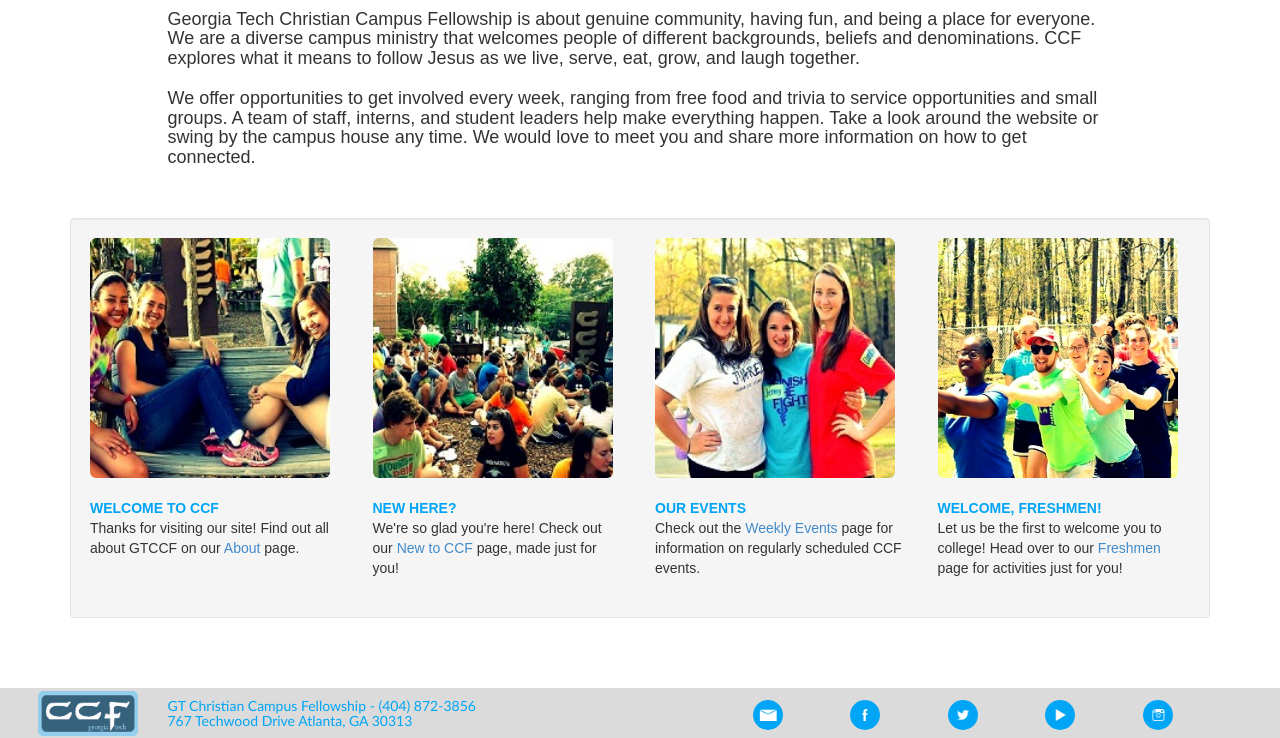
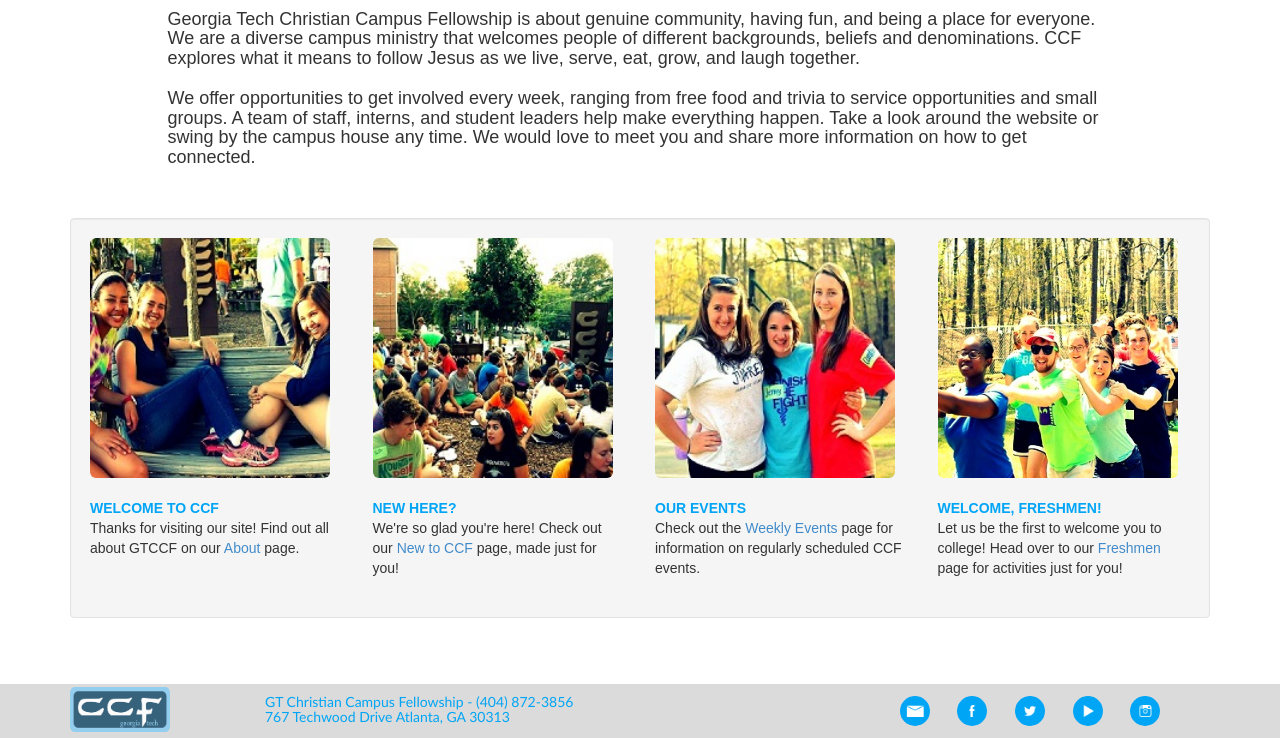
Before and after one commit to gtccf/gtccf.github.io, a Jekyll site: the page built from index.html, in a window 1280 px wide and 1208 px high. Shown: the part 470-1208 px from the top of the window. Built offline with Jekyll 4.4.1, drawn with Linux system fonts in a browser that asks for light colours; nearby versions of some CDN libraries.

Commit message:
Some mobile fixes

```diff
--- a/_includes/footer.html
+++ b/_includes/footer.html
@@ -1,13 +1,15 @@
 <div id="footer">
   <div class="container">
     <div class="row">
-      <div class="col-md-1"><img src="{{ site.baseurl }}/photos/logo.png" height="45" width="100" vspace="3" img align="right"></div>
-      <div class="col-md-6" padding-left="10"><h5>  GT Christian Campus Fellowship - (404) 872-3856<br />  767 Techwood Drive Atlanta, GA 30313</h5></div>
-      <div class="col-md-1"><a target="_blank" href="mailto:hello@gtccf.org"><img src="{{ site.baseurl }}/photos/icons/mail.png" height="30" width="30" vspace="12" class="img-circle"></a></div>
-      <div class="col-md-1"><a target="_blank" href="https://www.facebook.com/gtccf"><img src="{{ site.baseurl }}/photos/icons/facebook.png" height="30" width="30" vspace="12" class="img-circle"></a></div>
-      <div class="col-md-1"><a target="_blank" href="https://twitter.com/GTCCF"><img src="{{ site.baseurl }}/photos/icons/twitter.png" height="30" width="30" vspace="12" class="img-circle"></a></div>
-      <div class="col-md-1"><a target="_blank" href="https://www.youtube.com/channel/UCYfpzWwQEApNJ2XY-GE8j7g"><img src="{{ site.baseurl }}/photos/icons/youtube.png" height="30" width="30" vspace="12" class="img-circle"></a></div>
-      <div class="col-md-1"><a target="_blank" href="http://instagram.com/gatechCCF"><img src="{{ site.baseurl }}/photos/icons/instagram.png" height="30" width="30" vspace="12" class="img-circle"></a></div>
+      <div class="col-md-2 col-sm-2 hidden-xs"><img src="{{ site.baseurl }}/photos/logo.png" height="45" width="100" vspace="3"></div>
+      <div class="col-md-6 hidden-sm hidden-xs" padding-left="10"><h5>  GT Christian Campus Fellowship - (404) 872-3856<br />  767 Techwood Drive Atlanta, GA 30313</h5></div>
+      <div class="social-buttons col-md-4 col-sm-10">
+        <a target="_blank" href="mailto:hello@gtccf.org"><img src="{{ site.baseurl }}/photos/icons/mail.png" height="30" width="30" vspace="12" class="img-circle"></a>
+        <a target="_blank" href="https://www.facebook.com/gtccf"><img src="{{ site.baseurl }}/photos/icons/facebook.png" height="30" width="30" vspace="12" class="img-circle"></a>
+        <a target="_blank" href="https://twitter.com/GTCCF"><img src="{{ site.baseurl }}/photos/icons/twitter.png" height="30" width="30" vspace="12" class="img-circle"></a>
+        <a target="_blank" href="https://www.youtube.com/channel/UCYfpzWwQEApNJ2XY-GE8j7g"><img src="{{ site.baseurl }}/photos/icons/youtube.png" height="30" width="30" vspace="12" class="img-circle"></a>
+        <a target="_blank" href="http://instagram.com/gatechCCF"><img src="{{ site.baseurl }}/photos/icons/instagram.png" height="30" width="30" vspace="12" class="img-circle"></a>
+      </div>
     </div>
   </div>
 </div>
--- a/_includes/nav.html
+++ b/_includes/nav.html
@@ -1,5 +1,16 @@
 <div id="main-nav" class="navbar navbar-default navbar-fixed-top">
   <div class="container">
+    <div class="navbar-header">
+      <button type="button" class="navbar-toggle collapsed" data-toggle="collapse" data-target="#navbar-main" aria-expanded="false">
+        <span class="sr-only">Toggle navigation</span>
+        <span class="icon-bar"></span>
+        <span class="icon-bar"></span>
+        <span class="icon-bar"></span>
+      </button>
+      <a class="navbar-brand visible-xs" href="{{ site.baseurl }}">
+        <img src="{{ site.baseurl }}/photos/logo.png" height="32" width="84" vspace="3" img align="right">
+      </a>
+    </div>
     <div class="navbar-collapse collapse" id="navbar-main">
       <ul class="nav navbar-nav">
         {% capture page_url %}{{ page.url | replace:'index.html','' }}{% endcapture %}
--- a/css/styles.css
+++ b/css/styles.css
@@ -91,7 +91,7 @@ span.tags {
     bottom: 0;
     width: 100%;
     /* Set the fixed height of the footer here */
-    height: 50px;
+    min-height: 50px;
     background-color: #dbdbdb;
     margin-left: -20px; /* Removes white space to left of footer with fixed- otherwise use absolute.  */
     font-family: "Trebuchet MS", Helvetica, sans-serif;
@@ -109,6 +109,22 @@ html {
     top: -60px;
     height: 0px;
     visibility: hidden;
+}
+
+#footer .social-buttons {
+    text-align: center;
+}
+#footer .social-buttons a {
+    margin-left: 12px;
+    margin-right: 12px;
+}
+
+#main-nav .navbar-brand {
+    padding: 9px 15px;
+    line-height: 32px;
+}
+#main-nav .navbar-brand img {
+    margin: 0;
 }
 
 /* Carousel base class */
--- a/index.html
+++ b/index.html
@@ -6,7 +6,7 @@ layout: default
   <div class="bodytext">
     <br>
 
-    <div id="myCarousel" class="carousel slide" style="width: 700px; margin: 0 auto">
+    <div id="myCarousel" class="carousel slide" style="max-width: 700px; margin: 0 auto">
       <div class="carousel-inner">
         <div class="item active">
           <img src="{{ site.baseurl }}/photos/carousel/carousel0.jpg" alt="">
```
